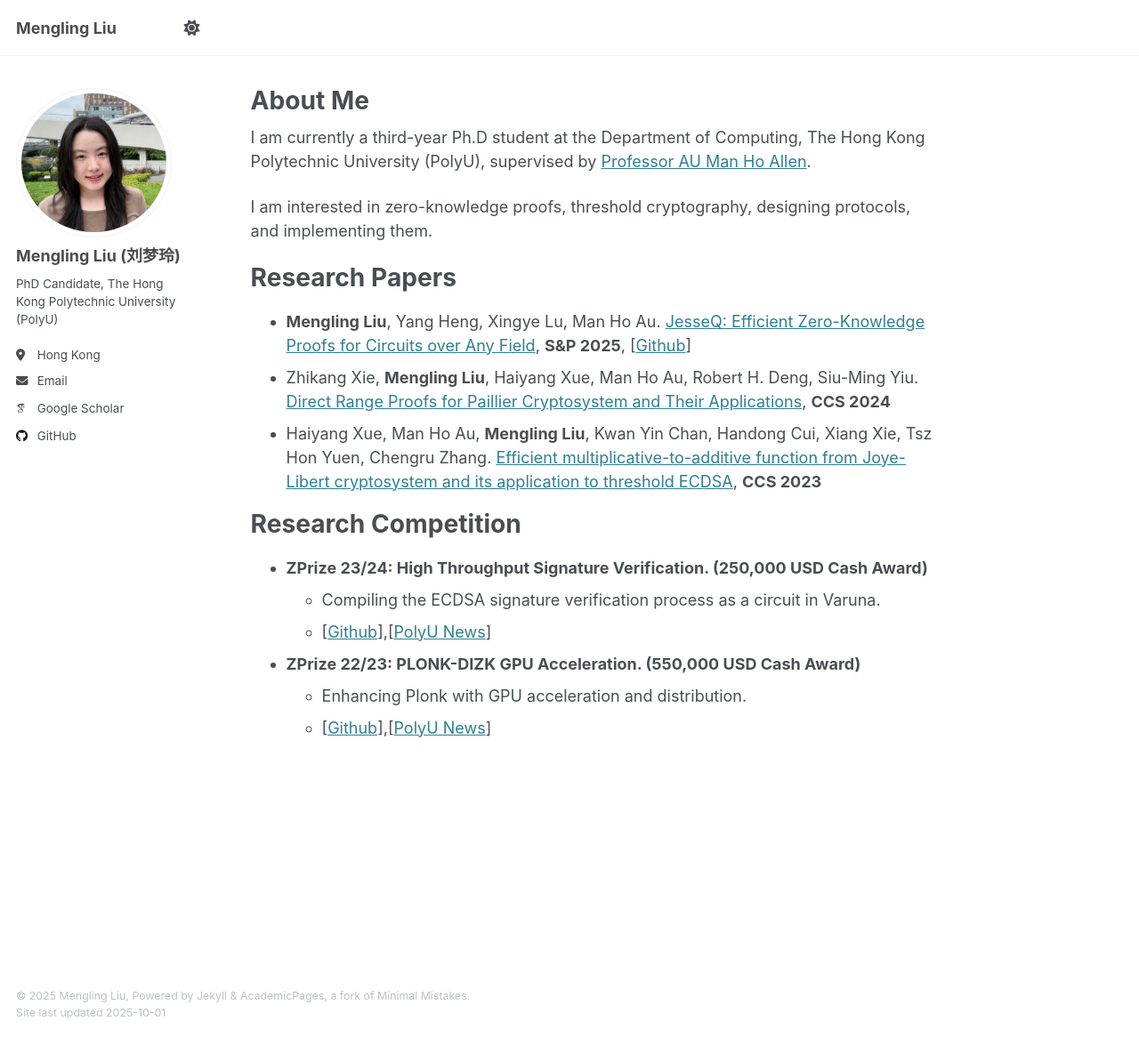
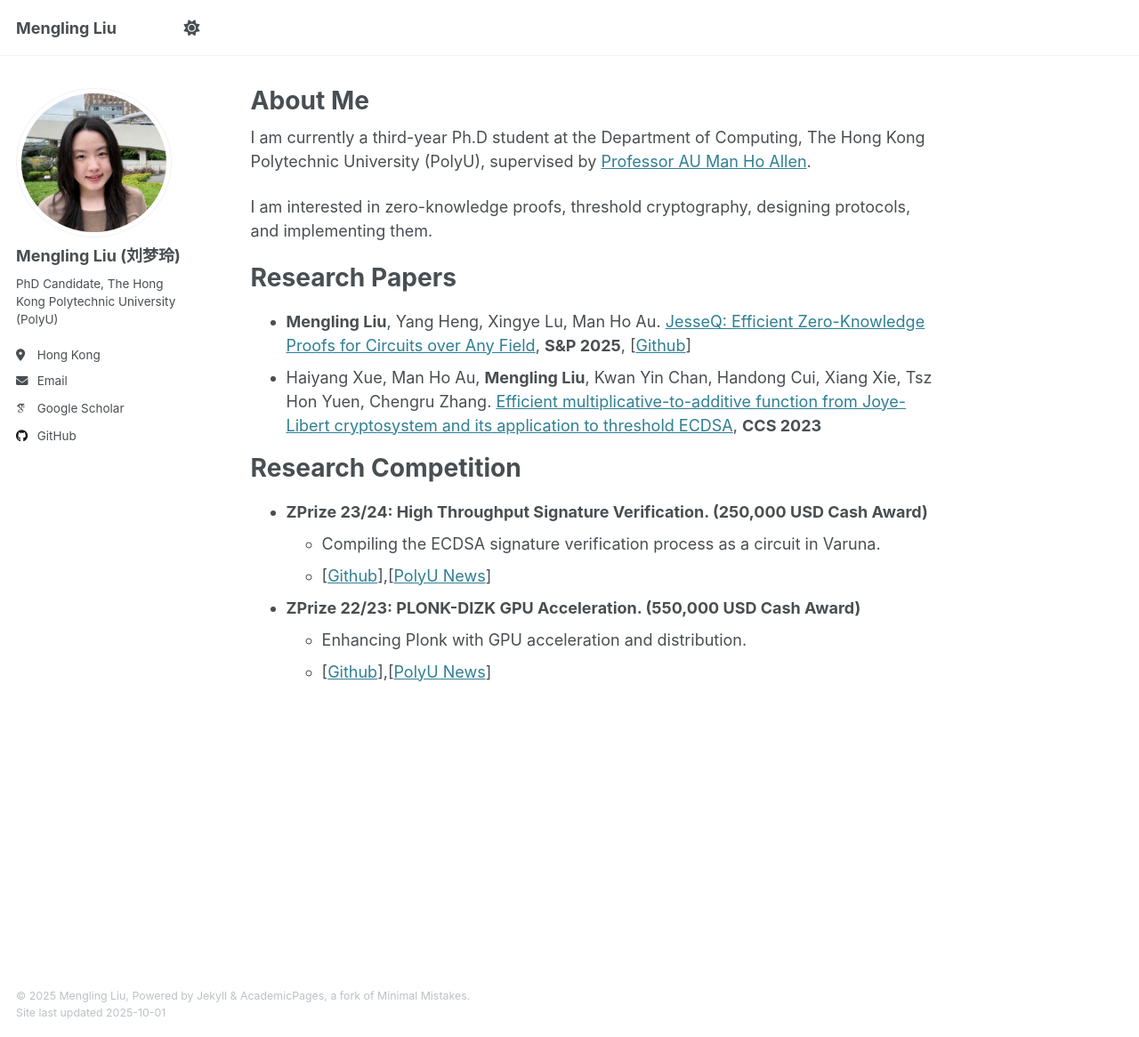
Before and after one commit to MengLing-L/MengLing-L.github.io, a Jekyll site: the page built from _pages/about.md, in a window 1280 px wide and 1166 px high. Shown: the whole window at 89% size. Built offline with Jekyll 4.4.1, drawn with Linux system fonts in a browser that asks for light colours; some web fonts are replaced.

Commit message:
Update about.md

```diff
--- a/_pages/about.md
+++ b/_pages/about.md
@@ -34,7 +34,6 @@ Work Experiences
 Research Papers
 ======
 -  <strong>Mengling Liu</strong>, Yang Heng, Xingye Lu, Man Ho Au. [JesseQ: Efficient Zero-Knowledge Proofs for Circuits over Any Field](https://eprint.iacr.org/2025/533), <strong>S&P 2025</strong>, [[Github](https://github.com/MengLing-L/JesseQ)]
-- Zhikang Xie, <strong>Mengling Liu</strong>, Haiyang Xue, Man Ho Au, Robert H. Deng, Siu-Ming Yiu. [Direct Range Proofs for Paillier Cryptosystem and Their Applications](https://eprint.iacr.org/2024/1355.pdf), <strong>CCS 2024</strong>
 - Haiyang Xue, Man Ho Au, <strong>Mengling Liu</strong>, Kwan Yin Chan, Handong Cui, Xiang Xie, Tsz Hon Yuen, Chengru Zhang. [Efficient multiplicative-to-additive function from Joye-Libert cryptosystem and its application to threshold ECDSA](https://eprint.iacr.org/2023/1312.pdf), <strong>CCS 2023</strong>
 
 Research Competition
```
